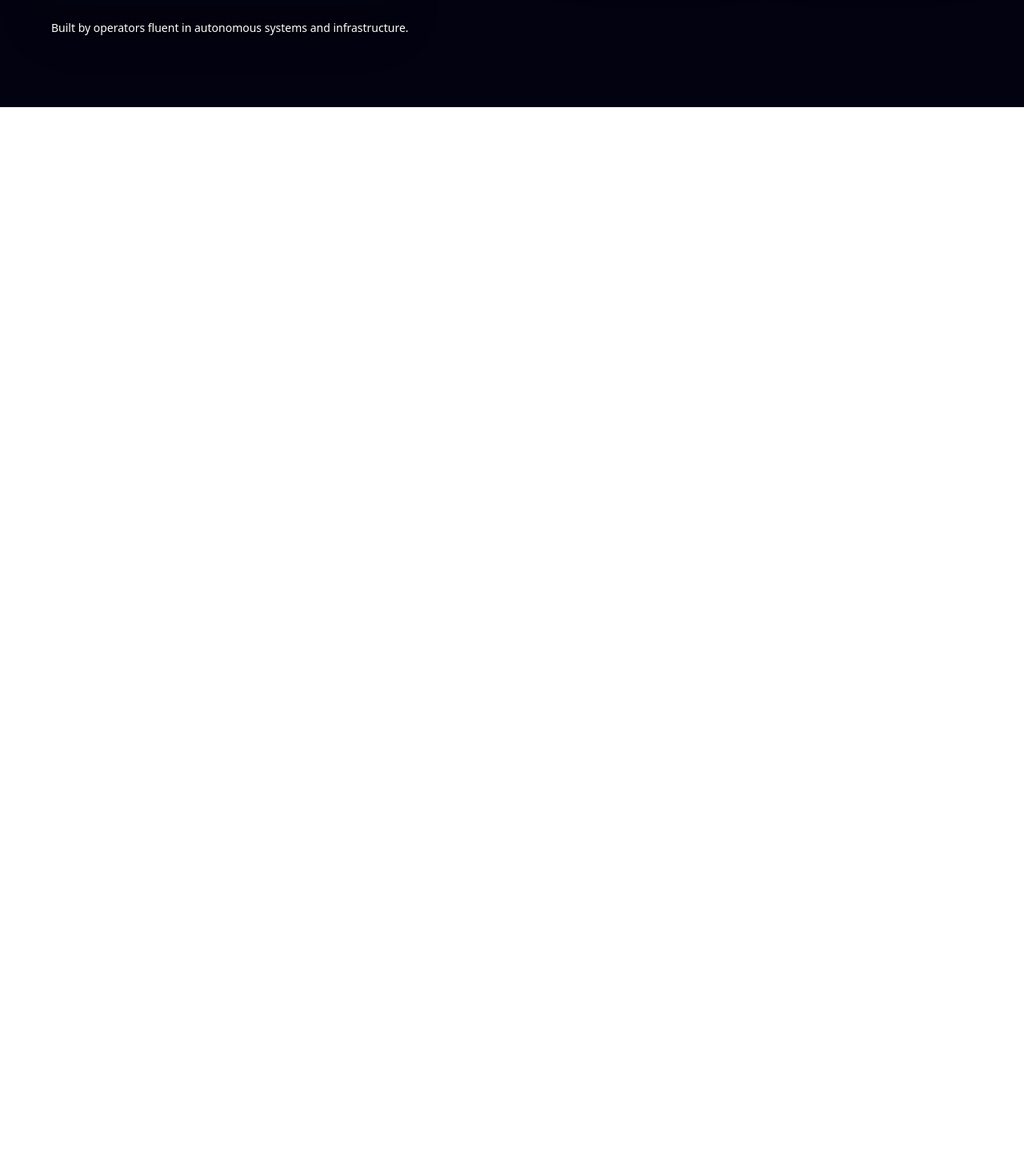
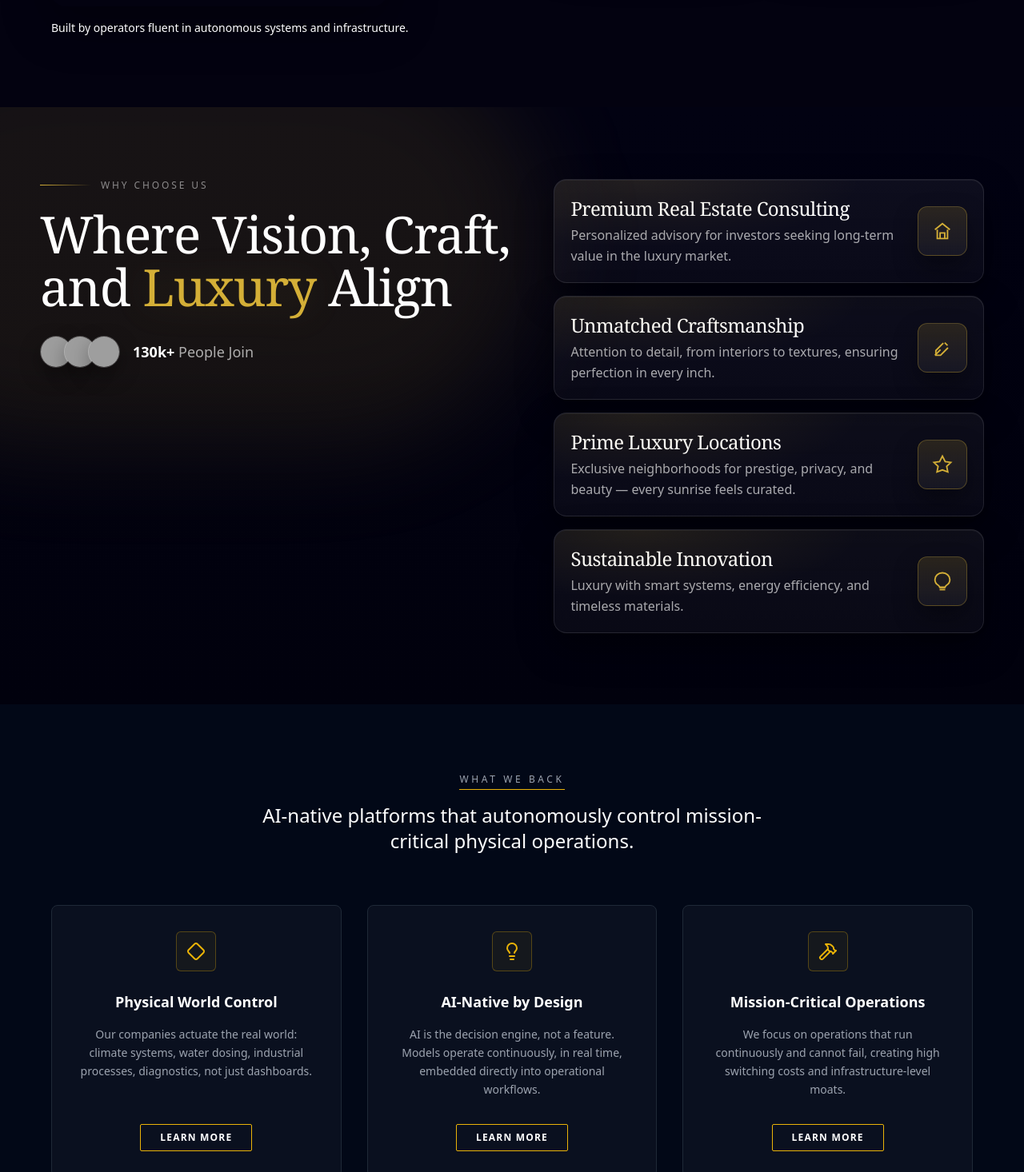
Before and after one commit to DinurakshanRavichandran/yvl-capital, a React (Vite) app in the folder app/: page / in a window 1280 px wide. Shown: the part 484-1950 px from the top of the page at 80% size. Before the commit the page ends 800 px from the top, so only its background shows below. Built offline with nearby package versions, Linux system fonts and the light colour scheme; grey boxes are pictures that could not be loaded.

Commit message:
Check ci/cd

```diff
--- a/app/package.json
+++ b/app/package.json
@@ -10,6 +10,7 @@
     "preview": "vite preview"
   },
   "dependencies": {
+    "lucide-react": "^0.563.0",
     "react": "^19.2.0",
     "react-dom": "^19.2.0"
   },
--- a/app/src/App.jsx
+++ b/app/src/App.jsx
@@ -1,12 +1,23 @@
 import React from "react";
 import AboutUs from "./components/aboutus";
+import WhyUs from "./components/whyus"
+import WhatWeBack from "./components/whatweback";
 
 function App() {
   return (
+    <>
     <div>
       {/* Other sections/components */}
       <AboutUs />
     </div>
+    <div>
+      <WhyUs/>
+    </div>
+    <div>
+      <WhatWeBack/>
+    </div>
+    </>
+
   );
 }
 
--- /dev/null
+++ b/app/src/components/whatweback.jsx
@@ -0,0 +1,67 @@
+import React from 'react';
+import { Diamond, Lightbulb, Hammer } from 'lucide-react'; // Example icons
+
+const WhatWeBack = () => {
+  const cards = [
+    {
+      title: "Physical World Control",
+      description: "Our companies actuate the real world: climate systems, water dosing, industrial processes, diagnostics, not just dashboards.",
+      icon: <Diamond className="w-6 h-6 text-yellow-500" />,
+    },
+    {
+      title: "AI-Native by Design",
+      description: "AI is the decision engine, not a feature. Models operate continuously, in real time, embedded directly into operational workflows.",
+      icon: <Lightbulb className="w-6 h-6 text-yellow-500" />,
+    },
+    {
+      title: "Mission-Critical Operations",
+      description: "We focus on operations that run continuously and cannot fail, creating high switching costs and infrastructure-level moats.",
+      icon: <Hammer className="w-6 h-6 text-yellow-500" />,
+    },
+  ];
+
+  return (
+    <section className="bg-[#020817] text-white py-20 px-6 font-sans">
+      <div className="max-w-6xl mx-auto text-center">
+        {/* Header Section */}
+        <div className="mb-16">
+          <h3 className="text-xs uppercase tracking-[0.3em] text-gray-400 mb-4 border-b border-yellow-500 inline-block pb-1">
+            What We Back
+          </h3>
+          <h2 className="text-xl md:text-2xl font-light max-w-2xl mx-auto leading-relaxed">
+            AI-native platforms that autonomously control mission-critical physical operations.
+          </h2>
+        </div>
+
+        {/* Cards Grid */}
+        <div className="grid grid-cols-1 md:grid-cols-3 gap-8">
+          {cards.map((card, index) => (
+            <div
+              key={index}
+              className="bg-[#0a101f] border border-gray-800 p-8 rounded-lg flex flex-col items-center text-center transition-all hover:border-gray-600 group"
+            >
+              {/* Icon Container */}
+              <div className="mb-6 p-3 border border-yellow-500/30 rounded-md bg-yellow-500/5">
+                {card.icon}
+              </div>
+
+              <h4 className="text-lg font-semibold mb-4 group-hover:text-yellow-500 transition-colors">
+                {card.title}
+              </h4>
+
+              <p className="text-gray-400 text-sm leading-relaxed mb-8 flex-grow">
+                {card.description}
+              </p>
+
+              <button className="text-xs font-semibold uppercase tracking-widest border border-yellow-500 px-6 py-2 rounded-sm hover:bg-yellow-500 hover:text-black transition-all">
+                Learn More
+              </button>
+            </div>
+          ))}
+        </div>
+      </div>
+    </section>
+  );
+};
+
+export default WhatWeBack;
--- /dev/null
+++ b/app/src/components/whyus.jsx
@@ -0,0 +1,134 @@
+const cards = [
+  {
+    title: "Premium Real Estate Consulting",
+    desc: "Personalized advisory for investors seeking long-term value in the luxury market.",
+    icon: (
+      <svg viewBox="0 0 24 24" className="h-7 w-7" fill="none">
+        <path d="M4 10.5L12 4l8 6.5" stroke="currentColor" strokeWidth="1.6" />
+        <path d="M6.5 10.5V20h11V10.5" stroke="currentColor" strokeWidth="1.6" />
+        <path d="M9.5 20v-6h5v6" stroke="currentColor" strokeWidth="1.6" />
+      </svg>
+    ),
+  },
+  {
+    title: "Unmatched Craftsmanship",
+    desc: "Attention to detail, from interiors to textures, ensuring perfection in every inch.",
+    icon: (
+      <svg viewBox="0 0 24 24" className="h-7 w-7" fill="none">
+        <path d="M14.5 6.5l3 3" stroke="currentColor" strokeWidth="1.6" />
+        <path d="M4 20l6-6" stroke="currentColor" strokeWidth="1.6" />
+        <path d="M13 7l-8 8v5h5l8-8" stroke="currentColor" strokeWidth="1.6" />
+      </svg>
+    ),
+  },
+  {
+    title: "Prime Luxury Locations",
+    desc: "Exclusive neighborhoods for prestige, privacy, and beauty — every sunrise feels curated.",
+    icon: (
+      <svg viewBox="0 0 24 24" className="h-7 w-7" fill="none">
+        <path
+          d="M12 3l3 6 6 .8-4.4 4.2 1.2 6L12 17.8 6.2 20l1.2-6L3 9.8 9 9z"
+          stroke="currentColor"
+          strokeWidth="1.6"
+        />
+      </svg>
+    ),
+  },
+  {
+    title: "Sustainable Innovation",
+    desc: "Luxury with smart systems, energy efficiency, and timeless materials.",
+    icon: (
+      <svg viewBox="0 0 24 24" className="h-7 w-7" fill="none">
+        <path
+          d="M12 3c4.4 0 8 3.2 8 7.2 0 2.6-1.4 4.8-3.5 6.1-.8.5-1.5 1.4-1.7 2.3H9.2c-.2-.9-.9-1.8-1.7-2.3C5.4 15 4 12.8 4 10.2 4 6.2 7.6 3 12 3z"
+          stroke="currentColor"
+          strokeWidth="1.6"
+        />
+        <path d="M9 21h6" stroke="currentColor" strokeWidth="1.6" />
+        <path d="M9.5 18.5h5" stroke="currentColor" strokeWidth="1.6" />
+      </svg>
+    ),
+  },
+];
+
+
+
+export default function WhySection() {
+  return (
+    <section className="relative overflow-hidden bg-[linear-gradient(180deg,#020212,#01010d)] text-white py-[clamp(56px,7vw,96px)]">
+      {/* decorative gradients */}
+      <div className="pointer-events-none absolute inset-0">
+        <div className="absolute left-[18%] top-[22%] h-[520px] w-[900px] -translate-x-1/2 -translate-y-1/2 rounded-full bg-[#D4AF37]/10 blur-3xl" />
+        <div className="absolute left-[78%] top-[38%] h-[520px] w-[860px] -translate-x-1/2 -translate-y-1/2 rounded-full bg-white/6 blur-3xl" />
+      </div>
+
+      <div className="relative mx-auto grid w-[min(1180px,calc(100%-48px))] grid-cols-1 gap-[clamp(28px,4vw,56px)] lg:grid-cols-[1.1fr_1fr]">
+        {/* LEFT */}
+        <div>
+          <p className="mb-5 flex items-center gap-3 text-xs uppercase tracking-[0.24em] text-white/50">
+            <span className="h-px w-16 bg-gradient-to-r from-[#D4AF37] to-transparent" />
+            Why Choose Us
+          </p>
+
+          <h2 className="mb-7 font-serif text-[clamp(44px,5vw,72px)] font-medium leading-[1.03] tracking-[-0.02em]">
+            Where Vision, Craft, and{" "}
+            <span className="text-[#D4AF37] drop-shadow-[0_0_22px_rgba(212,175,55,0.14)]">
+              Luxury
+            </span>{" "}
+            Align
+          </h2>
+
+          <div className="mt-6 flex items-center gap-4">
+            <div className="flex">
+              {[
+                "photo-1544005313-94ddf0286df2",
+                "photo-1500648767791-00dcc994a43e",
+                "photo-1552058544-f2b08422138a",
+              ].map((id, i) => (
+                <img
+                  key={i}
+                  src={`https://images.unsplash.com/${id}?w=96&h=96&fit=crop&crop=faces`}
+                  alt=""
+                  className={`h-10 w-10 rounded-full border border-white/20 object-cover shadow-[0_10px_26px_rgba(0,0,0,0.35)] ${
+                    i !== 0 ? "-ml-2.5" : ""
+                  }`}
+                />
+              ))}
+            </div>
+
+            <p className="text-lg text-white/65">
+              <strong className="font-semibold text-white">130k+</strong> People
+              Join
+            </p>
+          </div>
+        </div>
+
+        {/* RIGHT */}
+        <div className="flex flex-col gap-4">
+          {cards.map((card, i) => (
+            <div
+              key={i}
+              className="group relative flex items-center justify-between gap-4 rounded-2xl border border-white/10 bg-gradient-to-b from-white/5 to-white/[0.035] p-5 shadow-[0_18px_45px_rgba(0,0,0,0.42),inset_0_1px_0_rgba(255,255,255,0.06)] transition hover:-translate-y-0.5 hover:border-[#D4AF37]/30 hover:bg-gradient-to-b hover:from-white/[0.075]"
+            >
+              {/* gold sheen */}
+              <div className="pointer-events-none absolute inset-0 rounded-2xl bg-[radial-gradient(460px_140px_at_20%_0%,rgba(212,175,55,0.10),transparent_60%)]" />
+
+              <div>
+                <h3 className="mb-1 font-serif text-2xl tracking-tight">
+                  {card.title}
+                </h3>
+                <p className="max-w-[46ch] text-white/65 leading-relaxed">
+                  {card.desc}
+                </p>
+              </div>
+
+              <div className="flex h-[62px] w-[62px] shrink-0 items-center justify-center rounded-xl border border-[#D4AF37]/30 bg-gradient-to-b from-[#D4AF37]/15 to-white/5 text-[#D4AF37] shadow-[0_14px_30px_rgba(0,0,0,0.35)]">
+                {card.icon}
+              </div>
+            </div>
+          ))}
+        </div>
+      </div>
+    </section>
+  );
+}
```
Also changed, not shown: 1 other file (tests, documents, lock files or other folders).
